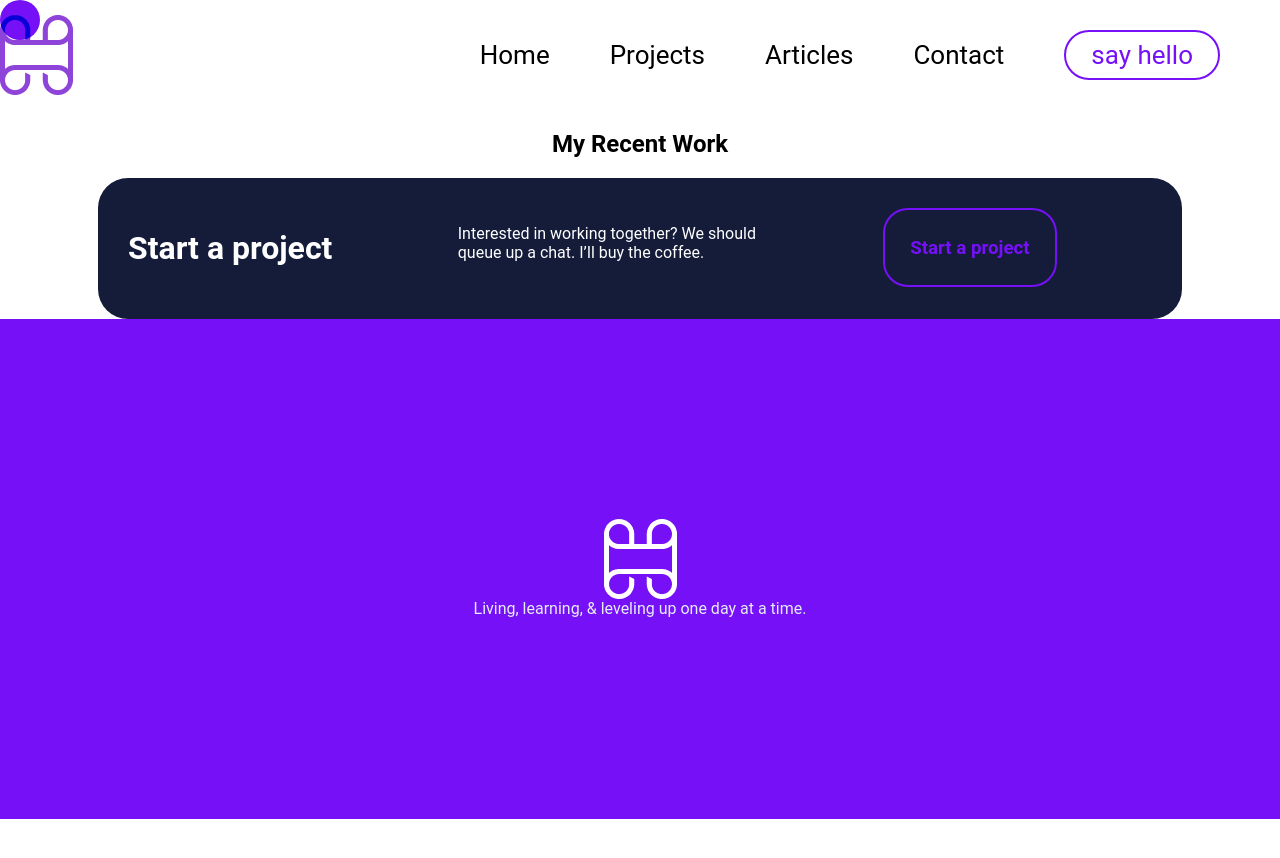
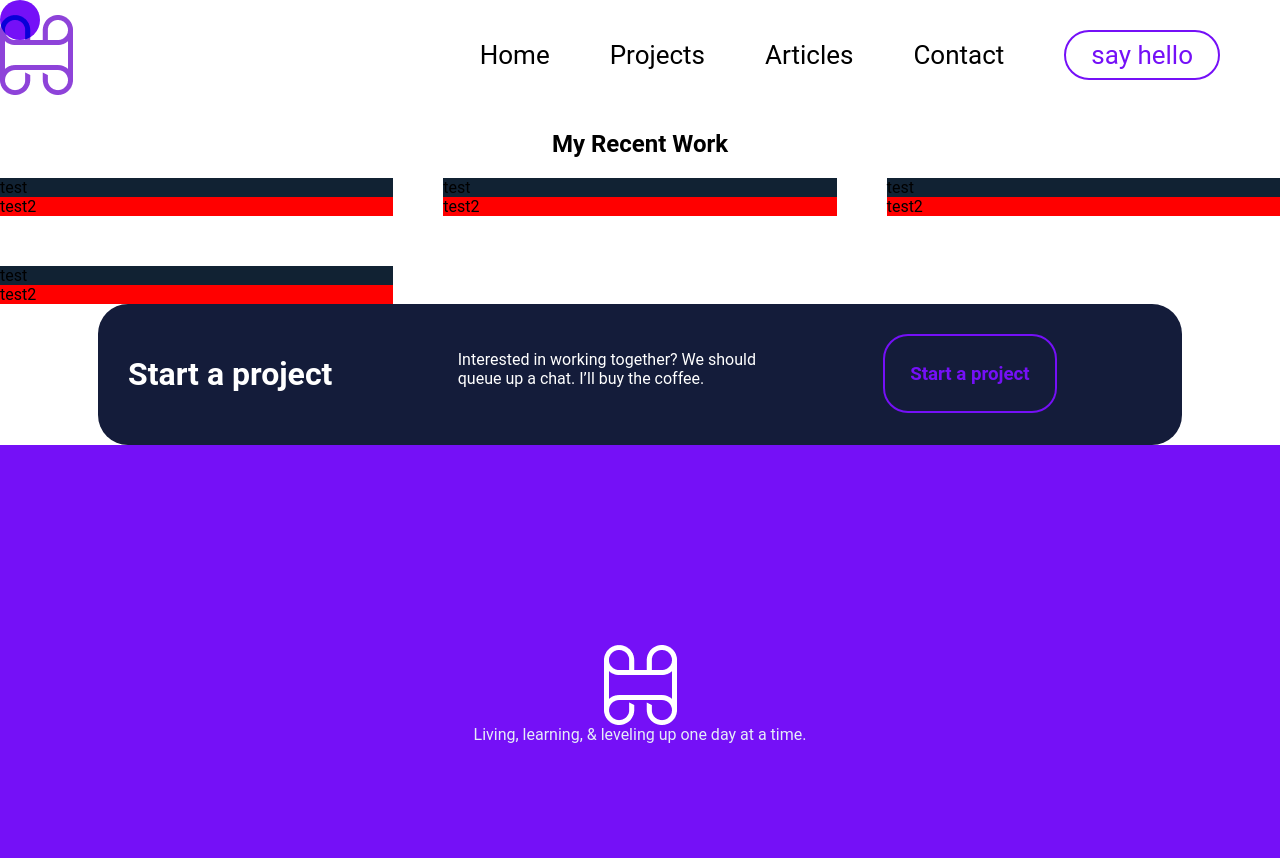
Before and after one commit to hakimmaaouia/portfolio, a React (Create React App) app: page / in a window 1280 px wide. Shown: the top 858 px of the page. Before the commit the page ends 819 px from the top, so only its background shows below. Built offline with nearby package versions, Linux system fonts and the light colour scheme.

Commit message:
add card work

```diff
--- a/src/Component/Works/Work.css
+++ b/src/Component/Works/Work.css
@@ -10,5 +10,6 @@
 .project-grid{
     display: grid;
     grid-gap: 50px;
-    grid-template-columns: auto auto auto;
+	grid-template-columns: auto auto auto;
+	width: 100%;
 }
--- a/src/Component/Works/Work.tsx
+++ b/src/Component/Works/Work.tsx
@@ -1,11 +1,15 @@
 import React from "react"
+import WorkCard from "./WorkCard"
 import "./Work.css"
 const Work=()=>{
     return(
 <div className="workContainer">
     <h2>My Recent Work</h2>
     <div className="project-grid">
-
+<WorkCard/>
+<WorkCard/>
+<WorkCard/>
+<WorkCard/>
         </div>
     </div>
     )
--- a/src/Component/Works/WorkCard.css
+++ b/src/Component/Works/WorkCard.css
@@ -0,0 +1,16 @@
+.WorkCard{
+    width:100%;
+}
+
+
+.wordDesc{
+    background: red;
+
+}
+
+.overlay{
+    background: #123;
+}
+.overlay:hover{
+
+}
--- a/src/Component/Works/WorkCard.tsx
+++ b/src/Component/Works/WorkCard.tsx
@@ -1,2 +1,20 @@
 import React from "react"
-import "./Work.css"
+import "./WorkCard.css"
+
+const WorkCard=()=>{
+
+    return(
+        <div className="WorkCard">
+         <div className="overlay">
+             test
+         <div className="wordDesc">
+                 test2
+                 </div>
+
+             </div>
+
+        </div>
+    )
+}
+
+export default WorkCard;
```
Also changed, not shown: 1 other file (tests, documents, lock files or other folders).
